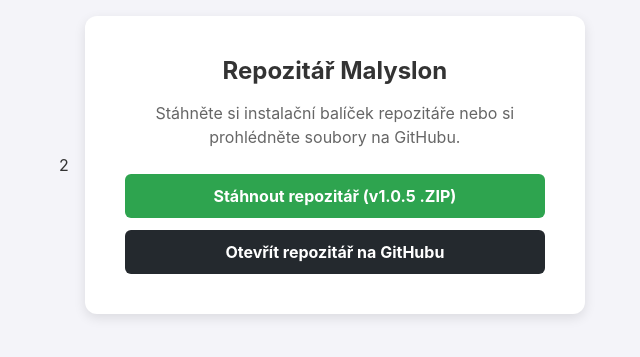
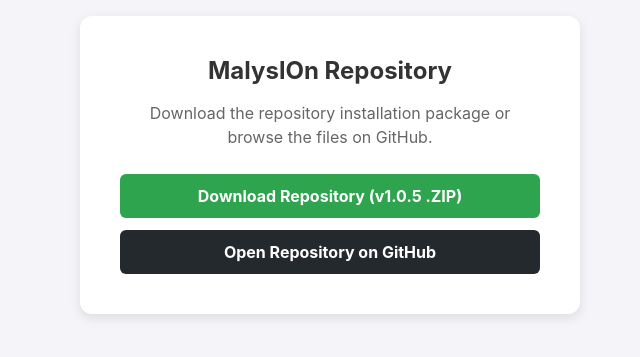
Before and after one commit to Jencek007/repository.malyslon, a plain HTML site: page index.html in a window 1280 px wide. Shown: the part 235-592 px from the top of the page, without its empty margins (310-950 px from the left). Drawn offline with Linux system fonts and the light colour scheme.

Commit message:
Translate index.html content to English

```diff
--- a/index.html
+++ b/index.html
@@ -1,9 +1,9 @@
-2<!DOCTYPE html>
-<html lang="cs">
+<!DOCTYPE html>
+<html lang="en">
 <head>
     <meta charset="UTF-8">
     <meta name="viewport" content="width=device-width, initial-scale=1.0">
-    <title>Malý slon - Repozitář</title>
+    <title>Little Elephant - Repository</title>
     <style>
         body {
             font-family: -apple-system, BlinkMacSystemFont, "Segoe UI", Roboto, Helvetica, Arial, sans-serif;
@@ -66,18 +66,18 @@
 <body>
 
     <div class="karta">
-        <h1>Repozitář Malyslon</h1>
-        <p>Stáhněte si instalační balíček repozitáře nebo si prohlédněte soubory na GitHubu.</p>
+        <h1>MalyslOn Repository</h1>
+        <p>Download the repository installation package or browse the files on GitHub.</p>
 
         <div class="tlacitka">
-            <!-- Relativní odkaz funguje v prohlížeči (GitHub Pages) i přímo ve správci souborů v Kodi -->
+            <!-- Relative link works in the browser (GitHub Pages) as well as directly in the Kodi file manager -->
             <a href="zips/repository.malyslon/repository.malyslon-1.0.5.zip" class="tlacitko tlacitko-zip" download>
-                Stáhnout repozitář (v1.0.5 .ZIP)
+                Download Repository (v1.0.5 .ZIP)
             </a>
 
-            <!-- Odkaz na repozitář -->
-            <a href="https://github.com/Jencek007/repository.malyslon.git" class="tlacitko tlacitko-github" target="_blank" rel="noopener noreferrer">
-                Otevřít repozitář na GitHubu
+            <!-- Link to the repository -->
+            <a href="https://github.com" class="tlacitko tlacitko-github" target="_blank" rel="noopener noreferrer">
+                Open Repository on GitHub
             </a>
         </div>
     </div>
```
